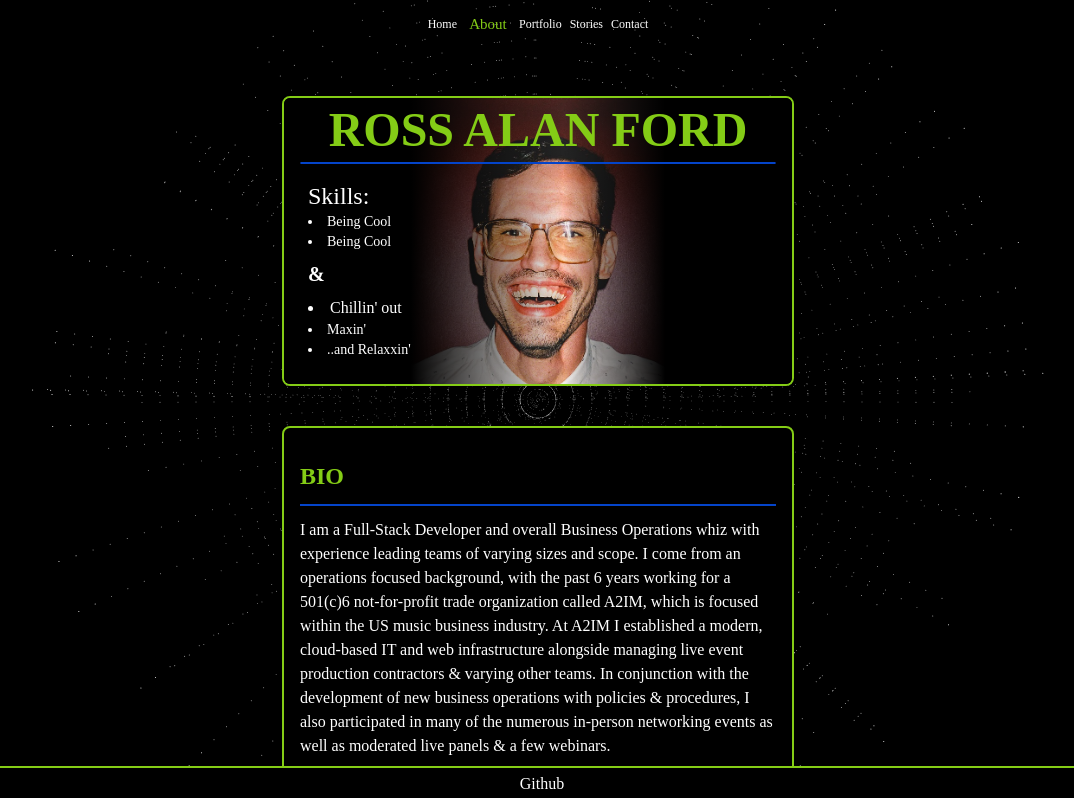
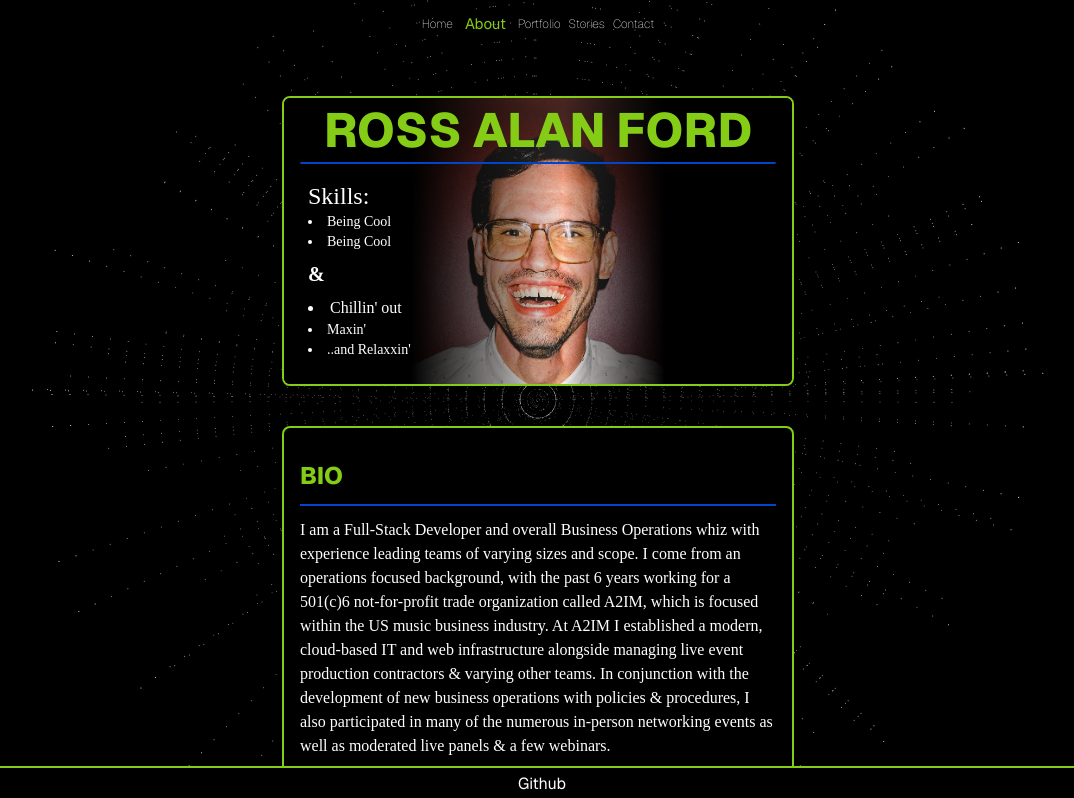
Before and after one commit to wobble-house/raf, a Next.js app: page /about in a window 1280 px wide. Shown: the top 798 px of the page, without its empty margins (102-1176 px from the left). Built offline with nearby package versions, Linux system fonts and the light colour scheme.

Commit message:
updating fonts

```diff
--- a/components/contact-form.tsx
+++ b/components/contact-form.tsx
@@ -86,23 +86,23 @@ export function ContactForm(){
               className="">
 
             <div className="flex flex-col gap-2 py-2 ">
-                <input id={id} type="text" placeholder="Name*" onChange={e => setName(e.target.value)} name="name" className="w-full focus:border-none focus:ring-accent bg-background" />
+                <input id={id} type="text" placeholder="Name*" onChange={e => setName(e.target.value)} name="name" className="w-full focus:border-none focus:ring-accent bg-background font-mono" />
             <hr className="border-primary border-1"/>
             </div>
 
             <div className="flex flex-col gap-2 py-2">
-                <input id={id} type="email" placeholder="Email*" onChange={e => setEmail(e.target.value)} name="email" className="w-full focus:border-none focus:ring-accent bg-background" />
+                <input id={id} type="email" placeholder="Email*" onChange={e => setEmail(e.target.value)} name="email" className="w-full focus:border-none focus:ring-accent bg-background font-mono" />
             <hr className="border-primary border-1"/>
             </div>
 
             <div className="flex flex-col gap-2 py-2">
-        <input id={id} type="tel" pattern="[0-9]{3}-[0-9]{2}-[0-9]{3}" placeholder="Phone" onChange={e => setPhone(e.target.value)} name="phone" className="w-full focus:border-none focus:ring-accent bg-background" />
+        <input id={id} type="tel" pattern="[0-9]{3}-[0-9]{2}-[0-9]{3}" placeholder="Phone" onChange={e => setPhone(e.target.value)} name="phone" className="w-full focus:border-none focus:ring-accent bg-background font-mono" />
         <hr className="border-primary border-1"/>
             </div>
 
 
         <div className="flex flex-col gap-2 py-2">
-        <textarea id={id} placeholder="Your Message*" onChange={e => setMessage(e.target.value)} name="message" rows={6} className="w-full focus:border-none focus:ring-accent bg-background"></textarea>
+        <textarea id={id} placeholder="Your Message*" onChange={e => setMessage(e.target.value)} name="message" rows={6} className="w-full focus:border-none focus:ring-accent bg-background font-mono"></textarea>
         <hr className="border-primary border-1"/>
             </div>
 
@@ -110,13 +110,13 @@ export function ContactForm(){
           <button
               className="uppercase border-2 border-primary rounded-full px-10 py-2 mx-auto bg-background hover:scale-110 active:scale-105"
               onClick={handleSubmit}>
-                <h3 className="hover:text-primary active:text-secondary">
+                <h3 className="hover:text-primary active:text-secondary font-sans">
               {buttonText}
               </h3>
           </button>
         </div>
-        { showFailureMessage === true && (<div className="relative"><div className="max-w-[280px] text-center">Error! Please try again. If you continue to encounter problems, please contact <Link href="mailto:marca@ccfil.com">marca@ccfil.com</Link></div></div>) }
-     { showSuccessMessage === true && (<div className="relative"><h4 className="max-w-[280px] text-center">Please allow up to 48 hours for us to review your message. Thanks!</h4></div>) }
+        { showFailureMessage === true && (<div className="relative"><div className="max-w-[280px] text-center font-sans">Error! Please try again. If you continue to encounter problems, please contact <Link href="mailto:marca@ccfil.com">marca@ccfil.com</Link></div></div>) }
+     { showSuccessMessage === true && (<div className="relative"><h4 className="max-w-[280px] text-center font-sans">Please allow up to 48 hours for us to review your message. Thanks!</h4></div>) }
       </form>
       </section>
     )
--- a/components/detailsCard.tsx
+++ b/components/detailsCard.tsx
@@ -6,9 +6,9 @@ export default function DetailsCard(){
         <div className={`relative flex flex-col md:flex-row border-2 border-solid border-primary rounded-lg gap-8 md:gap-4 items-start justify-start z-30 group overflow-hidden`}>
             <Image src={'/images/rossalanford.jpg'} alt={'image'} fill style={{objectFit: 'cover', objectPosition: '50% 10%'}} className='z-10 absolute md:px-20'/>
             <div className={`z-20 relative flex flex-col bg-gradient-to-r from-background from-25% via-transparent via-55% to-background to-75% px-4 pt-2 pb-4 w-full group`}>
-                <h1 className={`text-4xl md:text-5xl text-center font-extrabold text-primary hover:text-secondary group-hover:scale-105 transition-all ease-in-out`}>ROSS ALAN FORD</h1>
+                <h1 className={`text-4xl md:text-5xl text-center font-extrabold text-primary hover:text-secondary group-hover:scale-105 transition-all ease-in-out font-sans`}>ROSS ALAN FORD</h1>
                 <hr className={`border-[1px] border-accent border-solid rounded-full my-2 w-full group-hover:w-5/6 mx-auto transition-all ease-in-out`}></hr>
-                <ul className="list-inside list-disc p-2 group-hover:scale-105">
+                <ul className="list-inside list-disc p-2 group-hover:scale-105 font-mono">
                     <h3 className={`text-2xl font-mono text-foreground hover:scale-110 hover:text-primary hover:ml-6`}>Skills:</h3>
                     <li className={`text-foreground text-sm hover:scale-110 hover:ml-5 hover:text-primary`}>
                         Being Cool
@@ -30,7 +30,7 @@ export default function DetailsCard(){
             </div>
         </div>
         <div className={`flex flex-col p-4 gap-1 bg-background pt-8 overflow-hidden border-2 border-solid border-primary rounded-lg group`}>
-            <h2 className={`text-2xl font-extrabold text-primary hover:text-secondary group-hover:text-3xl transition-all ease-in-out`}>BIO</h2>
+            <h2 className={`text-2xl font-extrabold text-primary hover:text-secondary group-hover:text-3xl transition-all ease-in-out font-sans`}>BIO</h2>
             <hr className="border-accent border-[1px] active:scale-110 w-full group-hover:w-4/5 my-2 transition-all ease-in-out"></hr>
             <p className={`font-mono`}>
             I am a Full-Stack Developer and overall Business Operations whiz with experience leading teams of varying sizes and scope. I come from an operations focused background, with the past 6 years working for a 501(c)6 not-for-profit trade organization called A2IM, which is focused within the US music business industry. At A2IM I established a modern, cloud-based IT and web infrastructure alongside managing live event production contractors & varying other teams. In conjunction with the development of new business operations with policies & procedures, I also participated in many of the numerous in-person networking events as well as moderated live panels & a few webinars.
--- a/components/footer.tsx
+++ b/components/footer.tsx
@@ -8,7 +8,7 @@ export default function Footer(){
         <div className="flex flex-row justify-center gap-4 mx-auto">
             <Link
                 href='https://github.com/wobble-house'
-                className={`text-foreground hover:text-primary active:text-secondary`}
+                className={`text-foreground hover:text-primary active:text-secondary font-sans`}
                 passHref
                 target="_blank"
                 rel="noopener noreferrer">
--- a/components/nav.tsx
+++ b/components/nav.tsx
@@ -29,19 +29,19 @@ export default function Nav(){
                 </button>
                 <div ref={Navref} className={`flex mx-auto md:block  ${navbar ? 'fixed top-0 flex-col min-h-content items-center w-full h-full scale-100 bg-background opacity-80 text-foreground pt-20 text-center' : 'hidden scale-0 md:scale-100'}`}>
                     <ul className="flex flex-col md:flex-row md:items-end gap-2 text-xs">
-                        <Link href={'/'} className={`${pathname == '/' ? 'scale-125 px-2 font-normal text-primary hover:text-secondary' : 'scale-100 font-thin hover:text-primary'} transition-all ease-in-out`} onClick={handleClose}>
+                        <Link href={'/'} className={`${pathname == '/' ? 'scale-125 px-2 font-normal text-primary hover:text-secondary' : 'scale-100 font-thin hover:text-primary'} transition-all ease-in-out font-sans`} onClick={handleClose}>
                           Home
                           </Link>
-                        <Link href={'/about'} className={`${pathname == '/about' ? 'scale-125 px-2 font-normal text-primary hover:text-secondary' : 'scale-100 font-thin hover:text-primary'} transition-all ease-in-out`} onClick={handleClose}>
+                        <Link href={'/about'} className={`${pathname == '/about' ? 'scale-125 px-2 font-normal text-primary hover:text-secondary' : 'scale-100 font-thin hover:text-primary'} transition-all ease-in-out font-sans`} onClick={handleClose}>
                           About
                           </Link>
-                        <Link href={'/portfolio'} className={`${pathname == '/portfolio' ? 'scale-125 px-2 font-normal text-primary hover:text-secondary' : 'scale-100 font-thin hover:text-primary'} transition-all ease-in-out`} onClick={handleClose}>
+                        <Link href={'/portfolio'} className={`${pathname == '/portfolio' ? 'scale-125 px-2 font-normal text-primary hover:text-secondary' : 'scale-100 font-thin hover:text-primary'} transition-all ease-in-out font-sans`} onClick={handleClose}>
                           Portfolio
                           </Link>
-                        <Link href={'/stories'} className={`${pathname == '/stories' ? 'scale-125 px-2 font-normal text-primary hover:text-secondary' : 'scale-100 font-thin hover:text-primary'} transition-all ease-in-out`} onClick={handleClose}>
+                        <Link href={'/stories'} className={`${pathname == '/stories' ? 'scale-125 px-2 font-normal text-primary hover:text-secondary' : 'scale-100 font-thin hover:text-primary'} transition-all ease-in-out font-sans`} onClick={handleClose}>
                           Stories
                           </Link>
-                        <Link href={'/contact'} className={`${pathname == '/contact' ? 'scale-125 px-2 font-normal text-primary hover:text-secondary' : 'scale-100 font-thin hover:text-primary'} transition-all ease-in-out`} onClick={handleClose}>
+                        <Link href={'/contact'} className={`${pathname == '/contact' ? 'scale-125 px-2 font-normal text-primary hover:text-secondary' : 'scale-100 font-thin hover:text-primary'} transition-all ease-in-out font-sans`} onClick={handleClose}>
                           Contact
                           </Link>
                     </ul>
--- a/components/projectCard.tsx
+++ b/components/projectCard.tsx
@@ -6,7 +6,7 @@ export default function ProjectCard({id, title, type, image}:{id, title: string,
             <Image src={image.src} fill alt={image.alt} style={{objectFit: 'cover'}} sizes={'50vw'} className={`absolute blur-sm group-hover:blur-none transition-all ease-in-out group-hover:scale-150 group-hover:rotate-12 delay-100`}/>
             <div className={`relative text-left justify-center flex flex-col p-2 drop-shadow-xl w-full rounded-md overflow-none mr-auto group-hover:mx-auto bg-gradient-to-t from-background from-80% to-transparent mt-auto transition ease-in-out overscroll-none`}>
 
-                <h2 className={`flex relative hover:text-secondary text-primary font-extrabold text-[7.2vw] md:text-[1.5vw] drop-shadow-4xl transition-all ease-in-out delay-150 scale-100 group-hover:text-[8vw] group-hover:md:text-[1.6vw]`}>{title}</h2>
+                <h2 className={`flex relative hover:text-secondary text-primary font-extrabold text-[7.2vw] md:text-[1.5vw] drop-shadow-4xl transition-all ease-in-out delay-150 scale-100 group-hover:text-[8vw] group-hover:md:text-[1.6vw] font-sans`}>{title}</h2>
                 <hr className={`relative w-full group-hover:w-4/5 text-accent justify-self-center transition-all ease-in-out delay-200`}></hr>
                 <h3 className={`relative text-primary text-md font-mono text-left transition-all ease-in-out`}>{type}</h3>
 
```
